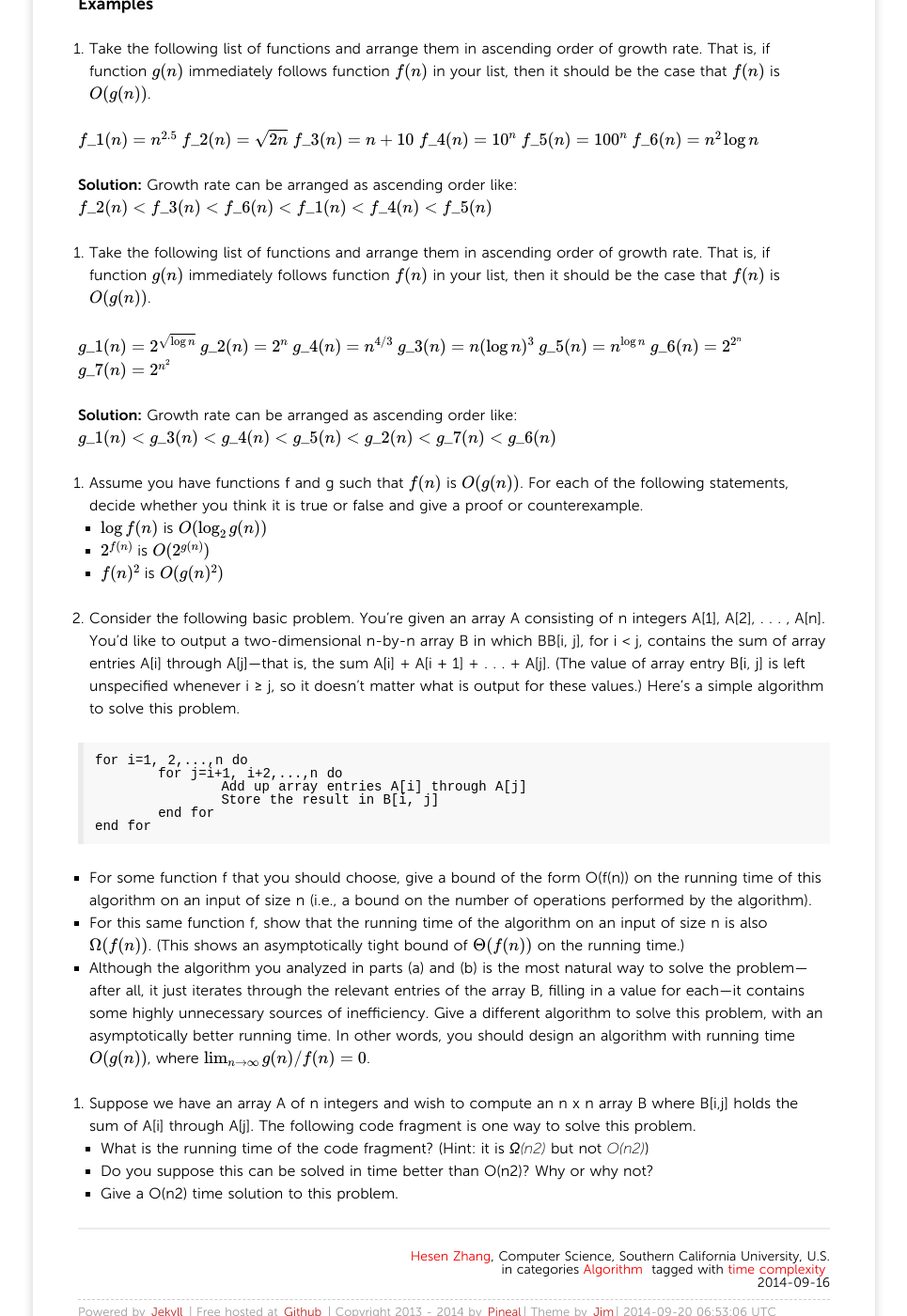
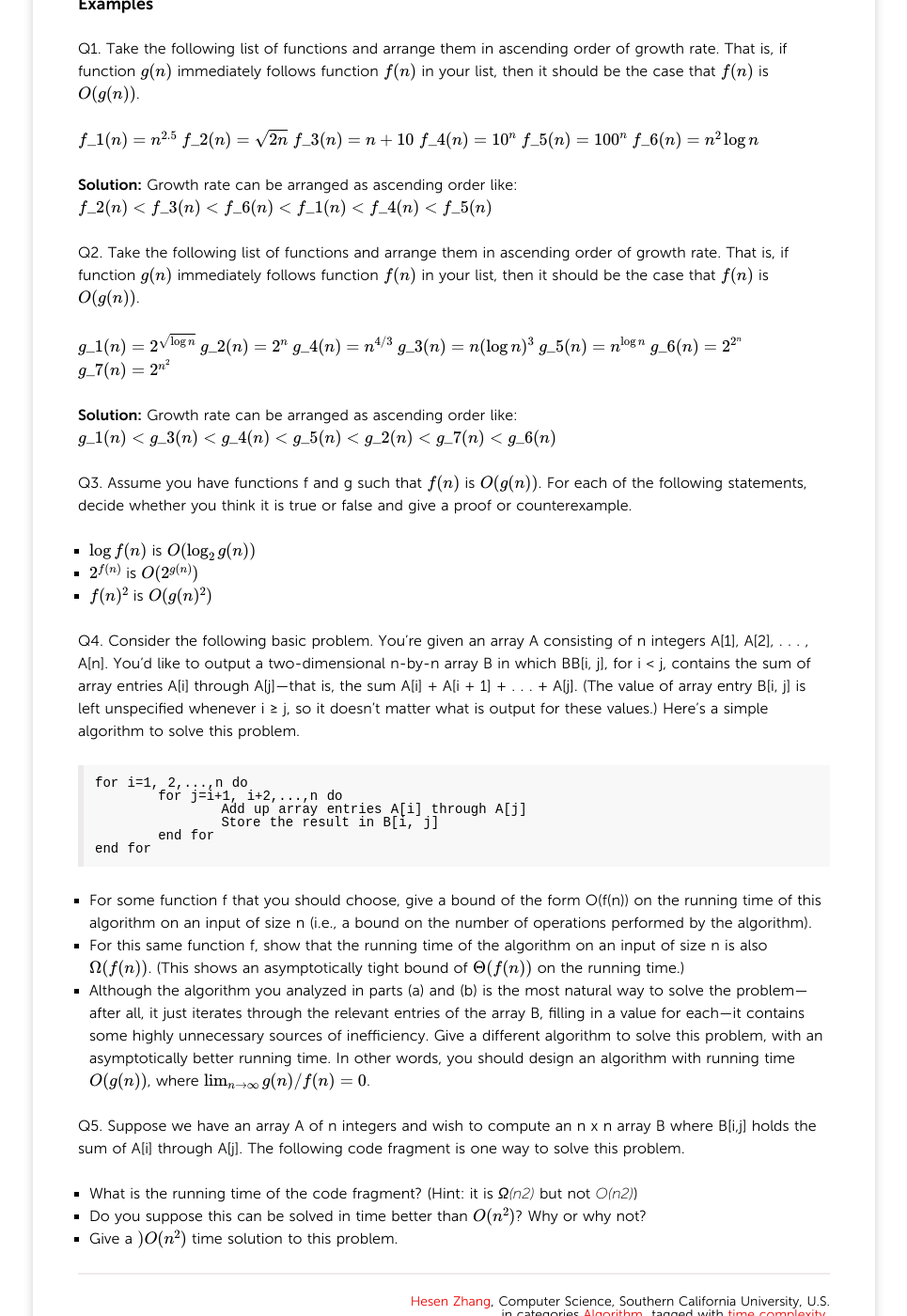
Before and after one commit to pineal/pineal.github.com, a Jekyll site: the page built from _posts/2014/2014-09-16-Basis_of_algorithm_analysis.md, in a window 1280 px wide and 1400 px high, scrolled down 670 px. Shown: the whole window at 94% size, without its empty margins (157-1122 px from the left). Built offline with Jekyll 4.4.1, drawn with Linux system fonts in a browser that asks for light colours; nearby versions of some CDN libraries; Markdown is read by kramdown in place of the engine named in the settings; formulas are drawn with MathJax 3; comment, search, counter and statistics services are not loaded.

Commit message:
nimeiaaaa

````diff
--- a/_posts/2014/2014-09-16-Basis_of_algorithm_analysis.md
+++ b/_posts/2014/2014-09-16-Basis_of_algorithm_analysis.md
@@ -23,7 +23,7 @@
 Time complexity with \\(Ο(\log{2n})\\), \\(Ο(n)\\), \\(Ο(n\log2n)\\), \\(Ο(n^2)\\), \\(Ο(n^3)\\) are called polynomial time, and  \\(Ο(2^n)\\), \\(Ο(n!)\\) are exponential time. Problems concerning about polynomial time complexity are called P-problem and  the later one is called NP problems. Generally, algorithms with polynomial time complexity can be treated as efficient algorithm.
 
 ###Examples
-1. Take the following list of functions and arrange them in ascending order of growth rate. That is, if function \\(g(n)\\) immediately follows function \\(f(n)\\) in your list, then it should be the case that \\(f(n)\\) is \\( O(g(n))\\).
+Q1. Take the following list of functions and arrange them in ascending order of growth rate. That is, if function \\(g(n)\\) immediately follows function \\(f(n)\\) in your list, then it should be the case that \\(f(n)\\) is \\( O(g(n))\\).
 
 $$ f\_{1}(n) = n^{2.5} $$
 $$ f\_{2}(n) = \sqrt{2n} $$
@@ -35,7 +35,7 @@
 **Solution:** Growth rate can be arranged as ascending order like:
 $$f\_{2}(n)<f\_{3}(n)<f\_{6}(n)<f\_{1}(n)<f\_{4}(n)<f\_{5}(n)$$
 
-2. Take the following list of functions and arrange them in ascending order of growth rate. That is, if function \\(g(n)\\) immediately follows function \\(f(n)\\) in your list, then it should be the case that \\(f(n)\\) is \\(O(g(n))\\).
+Q2. Take the following list of functions and arrange them in ascending order of growth rate. That is, if function \\(g(n)\\) immediately follows function \\(f(n)\\) in your list, then it should be the case that \\(f(n)\\) is \\(O(g(n))\\).
 
 $$ g\_{1}(n)=2^{\sqrt{\log n}}$$
 $$ g\_{2}(n)=2^{n}$$
@@ -48,13 +48,13 @@
 **Solution:** Growth rate can be arranged as ascending order like:
 $$g\_{1}(n)<g\_{3}(n)<g\_{4}(n)<g\_{5}(n)<g\_{2}(n)<g\_{7}(n)<g\_{6}(n)$$
 
-3. Assume you have functions f and g such that \\(f(n)\\) is \\(
+Q3. Assume you have functions f and g such that \\(f(n)\\) is \\(
 O(g(n))\\). For each of the following statements, decide whether you think it is true or false and give a proof or counterexample.
  - \\( \log{f(n)} \\) is \\( O(\log\_{2}g(n)) \\)
  - \\( 2^{f(n)} \\) is \\( O(2^{g(n)}) \\)
  - \\( f(n)^{2} \\) is \\( O(g(n)^{2}) \\)
 
-4. Consider the following basic problem. You’re given an array A consisting of n integers A[1], A[2], . . . , A[n]. You’d like to output a two-dimensional n-by-n array B in which BB[i, j], for i < j, contains the sum of array entries A[i] through A[j]—that is, the sum A[i] + A[i + 1] + . . . + A[j]. (The value of array entry B[i, j] is left unspecified whenever i ≥ j, so it doesn’t matter what is output for these values.) Here’s a simple algorithm to solve this problem.
+Q4. Consider the following basic problem. You’re given an array A consisting of n integers A[1], A[2], . . . , A[n]. You’d like to output a two-dimensional n-by-n array B in which BB[i, j], for i < j, contains the sum of array entries A[i] through A[j]—that is, the sum A[i] + A[i + 1] + . . . + A[j]. (The value of array entry B[i, j] is left unspecified whenever i ≥ j, so it doesn’t matter what is output for these values.) Here’s a simple algorithm to solve this problem.
 
 ```
 for i=1, 2,...,n do
@@ -69,7 +69,7 @@
  - For this same function f, show that the running time of the algorithm on an input of size n is also \\(\Omega(f(n))\\). (This shows an asymptotically tight bound of \\(\Theta(f (n))\\) on the running time.)
  - Although the algorithm you analyzed in parts (a) and (b) is the most natural way to solve the problem—after all, it just iterates through the relevant entries of the array B, filling in a value for each—it contains some highly unnecessary sources of inefficiency. Give a different algorithm to solve this problem, with an asymptotically better running time. In other words, you should design an algorithm with running time \\(O(g(n))\\), where \\( \lim\_{n\to\infty} g(n) /f (n) = 0 \\).
 
-5. Suppose we have an array A of n integers and wish to compute an n x n array B where B[i,j] holds the sum of A[i] through A[j]. The following code fragment is one way to solve this problem.
+Q5. Suppose we have an array A of n integers and wish to compute an n x n array B where B[i,j] holds the sum of A[i] through A[j]. The following code fragment is one way to solve this problem.
  - What is the running time of the code fragment? (Hint: it is *Ω(n2)* but not *O(n2)*)
- - Do you suppose this can be solved in time better than O(n2)? Why or why not?
- - Give a O(n2) time solution to this problem.
+ - Do you suppose this can be solved in time better than \\(O(n^2)\\)? Why or why not?
+ - Give a \\()O(n^2)\\) time solution to this problem.
````
